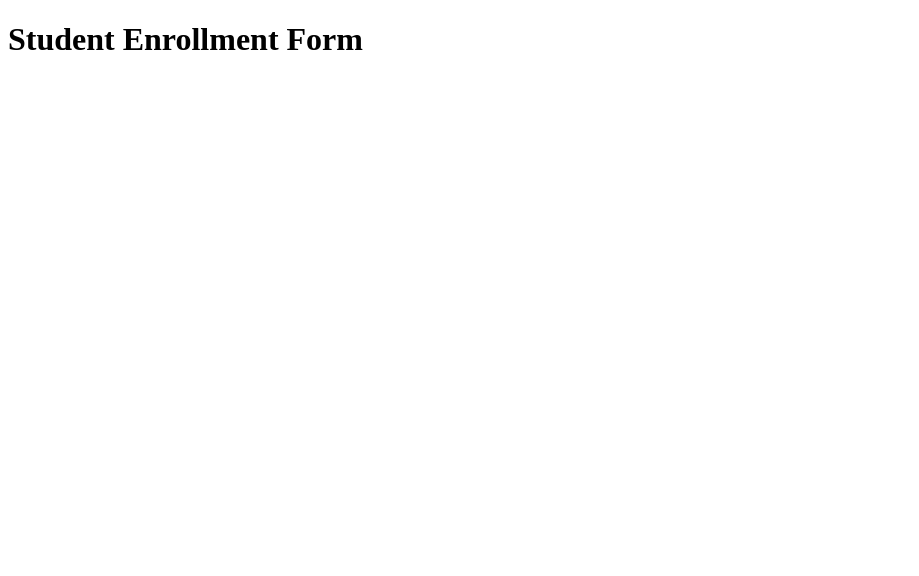
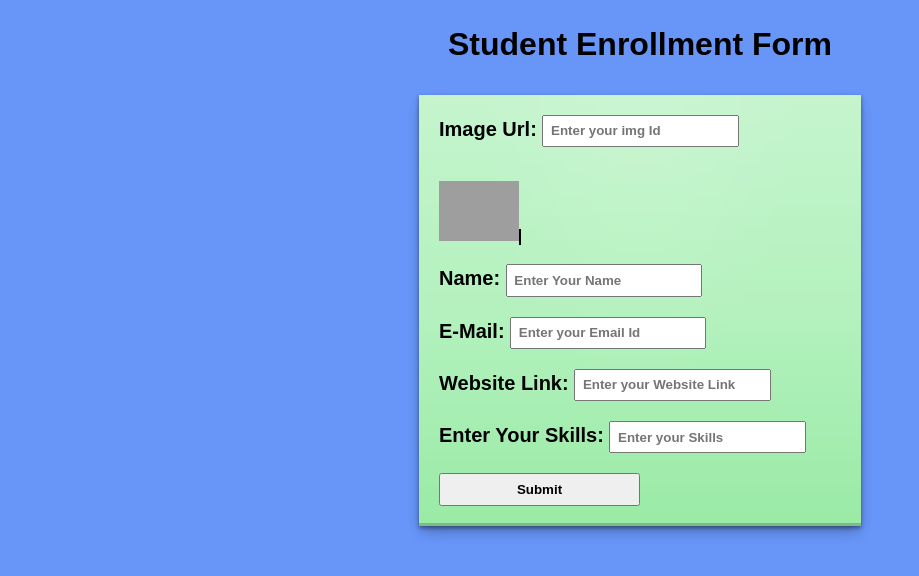
Before and after one commit to Harshul02/Student-Enrolment-Form, a plain HTML site: page index.html in a window 1280 px wide. Shown: the whole page, without its empty margins (0-919 px from the left). Drawn offline with Linux system fonts and the light colour scheme; grey boxes are pictures that could not be loaded.

Commit message:
Added CSS

```diff
--- /dev/null
+++ b/index.css
@@ -0,0 +1,75 @@
+*{
+    margin:0;
+    padding: 0;
+    box-sizing: border-box;
+    font-family: 'Montserrat', sans-serif;
+}
+body{
+    background-color: #6795f8;
+}
+h1{
+    text-align: center;
+    margin-top: 0%;
+    padding-top: 2%;
+    margin-bottom: 1em;
+}
+
+img{
+    width: 20%;
+    height: auto;
+}
+
+.container{
+    display:grid;
+    grid-template-columns: 1fr;
+    gap:2em;
+}
+
+.registrationcontainer{
+    font-weight: 700;
+    justify-self: center;
+    width:auto;
+    height:auto;
+    padding:1em;
+    display:grid;
+    grid-template-columns: 1fr;
+    gap:1em;
+
+    font-size: 20px;
+    background-color: #b4f1be;
+    background-image: linear-gradient(to bottom, rgba(255,255,255,0.50) 0%, rgba(0,0,0,0.50) 100%), radial-gradient(at 50% 0%, rgba(255,255,255,0.10) 0%, rgba(0,0,0,0.50) 50%);
+    background-blend-mode: soft-light,screen;
+    box-shadow: rgba(0, 0, 0, 0.4) 0px 2px 4px, rgba(0, 0, 0, 0.3) 0px 7px 13px -3px, rgba(0, 0, 0, 0.2) 0px -3px 0px inset;
+}
+.registrationcontainer input{
+    padding:0.5em;
+    outline:none;
+    font-weight: 700;
+}
+.submit{
+    width:50%;
+    padding:0.5em;
+    color: black;
+    font-weight: 800;
+}
+.output{
+    display:grid;
+    grid-template-columns: 1fr 1fr 1fr;
+    gap:0.5em;
+    justify-items: center;
+}
+.addData{
+    text-align: center;
+    width:70%;
+    height:auto;
+    padding:1em;
+    background-color: #DCD9D4;
+    background-image: linear-gradient(to bottom, rgba(255,255,255,0.50) 0%, rgba(0,0,0,0.50) 100%), radial-gradient(at 50% 0%, rgba(255,255,255,0.10) 0%, rgba(0,0,0,0.50) 50%);
+    background-blend-mode: soft-light,screen;
+    box-shadow: rgba(0, 0, 0, 0.4) 0px 2px 4px, rgba(0, 0, 0, 0.3) 0px 7px 13px -3px, rgba(0, 0, 0, 0.2) 0px -3px 0px inset;
+}
+.output .addData img{
+    width:150px;
+    height:150px;
+
+}
--- a/index.html
+++ b/index.html
@@ -4,9 +4,44 @@
     <meta charset="UTF-8">
     <meta http-equiv="X-UA-Compatible" content="IE=edge">
     <meta name="viewport" content="width=device-width, initial-scale=1.0">
+    <link rel="stylesheet" href="index.css">
     <title>Document</title>
 </head>
 <body>
     <h1>Student Enrollment Form</h1>
+    <div class="container">
+
+        <div class="registrationcontainer">
+
+         <div class="img">
+         <label>Image Url:</label>
+         <input type="text" id="img" name="img" placeholder="Enter your img Id">
+         </div>
+         <p style="font-size: 12px;"><br>
+            <img src="stdimg.jpg" alt="Image"><span style="border:1px solid black;"></span>
+         </p>
+         <div class="name">
+         <label>Name:</label>
+         <input type="text" id="name" name="Name" placeholder="Enter Your Name"/>
+         </div>
+
+         <div class="email">
+         <label>E-Mail:</label>
+         <input type="email" id="email" name="Email" placeholder="Enter your Email Id"/>
+         </div>
+         <div class="websitelink">
+         <label>Website Link:</label>
+         <input type="text" id="websitelink" name="WebsiteLink" placeholder="Enter your Website Link"/>
+         </div>
+         <div class="skills">
+         <label>Enter Your Skills:</label>
+         <input type="text" id="skills" name="Skills" placeholder="Enter your Skills"/>
+         </div>
+         <button class="submit">Submit</button>
+        </div>
+        <div class="output">
+        </div>
+     </div>
+
 </body>
 </html>
```
Also changed, not shown: 1 other file.
